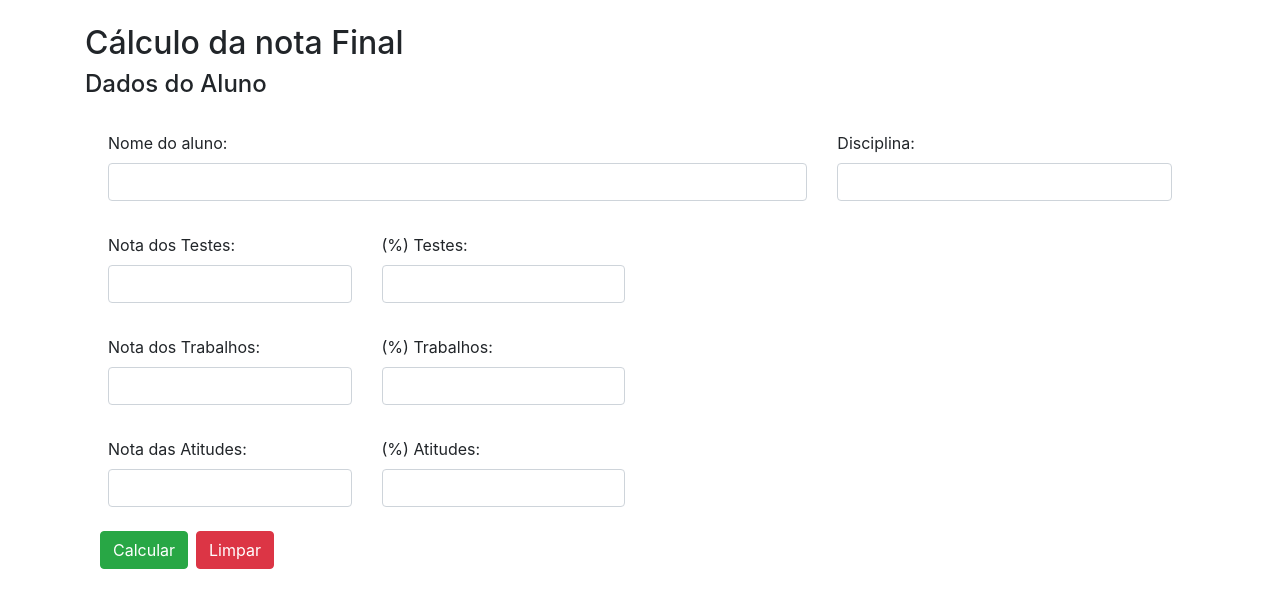
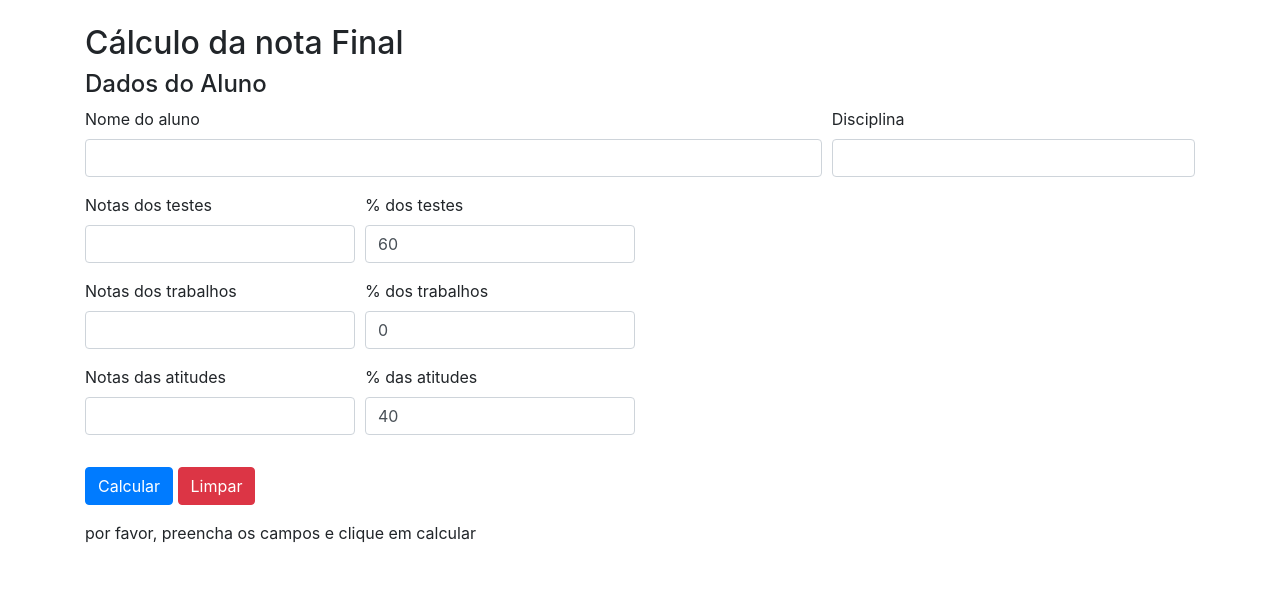
Before and after one commit to davizinhoxz/REACT-APP-1, a React (Vite) app: page / in a window 1280 px wide. Shown: the top 608 px of the page. Built offline with nearby package versions, Linux system fonts and the light colour scheme.

Commit message:
correção do stor

```diff
--- a/src/Notas.jsx
+++ b/src/Notas.jsx
@@ -2,170 +2,88 @@ import React, { useState } from 'react';
 
 function Notas() {
 
-    const [formData, setFormData] = useState({
-        id: '',
-        nome: '',
-        disciplina: '',
-        notaTeste: '',
-        notaTrabalho: '',
-        notaAtitudes: '',
-        testes: '',
-        trabalhos: '',
-        atitudes: ''
-    });
+    const [resultado, setresultado] = useState("por favor, preencha os campos e clique em calcular");
+    const [porcentagemTestes, setPorcentagemTestes] = useState(60);
+    const [porcentagemTrabalhos, setPorcentagemTrabalhos] = useState(0);
+    const [porcentagemAtitudes, setPorcentagemAtitudes] = useState(40);
 
-    const [notas, setNotas] = useState([]);
-    const [dadosSubmetidos, setDadosSubmetidos] = useState(null);
+    /**/
 
-    function handleSubmit(e) {
-        e.preventDefault();
-        setDadosSubmetidos(formData);
+    function calcularNotaFinal() {
 
-        const novaNota = {
-            id: Date.now(),
-            nome: formData.nome,
-            disciplina: formData.disciplina,
-            notaTeste: formData.notaTeste,
-            notaTrabalho: formData.notaTrabalho,
-            notaAtitudes: formData.notaAtitudes,
-            testes: formData.testes,
-            trabalhos: formData.trabalhos,
-            atitudes: formData.atitudes
-        };
-        setNotas([...notas, novaNota]);
+        const notaTestes = (porcentagemTestes / 100) * parseFloat(document.getElementById("notastestes").value);
+        const notaTrabalhos = (porcentagemTrabalhos / 100) * parseFloat(document.getElementById("notastrabalhos").value);
+        const notaAtitudes = (porcentagemAtitudes / 100) * parseFloat(document.getElementById("notasatitudes").value);
+        //return (notaTestes + notaTrabalhos + notaAtitudes).toFixed(2);
+        if (porcentagemTestes + porcentagemTrabalhos + porcentagemAtitudes !== 100) {
+            setresultado("A soma das porcentagens deve ser igual a 100%");
+        } else {
+            setresultado(`A nota final é: ${((notaTestes + notaTrabalhos + notaAtitudes).toFixed(2))}`);
+        }
+
     }
 
-    function limparFormulario() {
-        setFormData({ id: '', nome: '', disciplina: '', notaTeste: '', notaTrabalho: '', notaAtitudes: '', testes: '', trabalhos: '', atitudes: '' });
-        setDadosSubmetidos(null);
-    }
-
-    /*<button type="reset" class="btn btn-danger">Limpar</button>*/
-
-    function calcularNotaFinal(dados) {
-        return (
-            (Number(dados.notaTeste) * Number(dados.testes) / 100) +
-            (Number(dados.notaTrabalho) * Number(dados.trabalhos) / 100) +
-            (Number(dados.notaAtitudes) * Number(dados.atitudes) / 100)
-        ).toFixed(1);
-    }
-
-    function aprovacao(dados) {
-        const notaFinal = calcularNotaFinal(dados);
-
-        if (notaFinal >= 9.5) {
-            return "Aprovado";
-        } else {
-            return "Reporovado";
-        }
-    }
 
     return (
-        <div className="container mt-4">
+        <div className="row">
 
-            <form onSubmit={handleSubmit}>
-
-                <div className="form-group">
-                    <div className="row p-2">
-                        <div className="col-md-8">
-                            <label>Nome do aluno:</label>
-                            <input type="text" className="form-control"
-                                value={formData.nome}
-                                onChange={(e) => setFormData({ ...formData, nome: e.target.value })}
-                                required />
+            <div className="col-12">
+                <form>
+                    <div className="form-row">
+                        <div className="form-group col-md-8">
+                            <label htmlFor="nomealuno">Nome do aluno</label>
+                            <input required type="text" className="form-control" id="nomealuno" />
                         </div>
-                        <div className="col-md-4">
-                            <label>Disciplina:</label>
-                            <input type="text" className="form-control"
-                                value={formData.disciplina}
-                                onChange={(e) => setFormData({ ...formData, disciplina: e.target.value })}
-                                required />
+                        <div className="form-group col-md-4">
+                            <label htmlFor="disciplina">Disciplina</label>
+                            <input required type="text" className="form-control" id="disciplina" />
                         </div>
                     </div>
-                </div>
 
-                <div className="form-group">
-                    <div className="row p-2">
-                        <div className="col-md-3">
-                            <label>Nota dos Testes:</label>
-                            <input type="number" min="0" max="20" step="0.1" className="form-control"
-                                value={formData.notaTeste}
-                                onChange={(e) => setFormData({ ...formData, notaTeste: e.target.value })} required />
+                    <div className="form-row">
+                        <div className="form-group col-md-3">
+                            <label htmlFor="notastestes">Notas dos testes</label>
+                            <input required type="number" min="0" max="20" step="0.1" className="form-control" id="notastestes" />
                         </div>
-                        <div className="col-md-3">
-                            <label>(%) Testes:</label>
-                            <input type="number" min="0" max="100" className="form-control"
-                                value={formData.testes}
-                                onChange={(e) => setFormData({ ...formData, testes: e.target.value })} required />
+                        <div className="form-group col-md-3">
+                            <label htmlFor="porcentagemtestes">% dos testes</label>
+                            <input required type="number" min="0" max="100" value={porcentagemTestes} onChange={(e) => setPorcentagemTestes(parseFloat(e.target.value))} className="form-control" id="porcentagemtestes" />
                         </div>
                     </div>
-                </div>
 
-                <div className="form-group">
-                    <div className="row p-2">
-                        <div className="col-md-3">
-                            <label>Nota dos Trabalhos:</label>
-                            <input type="number" min="0" max="20" step="0.1" className="form-control"
-                                value={formData.notaTrabalho}
-                                onChange={(e) => setFormData({ ...formData, notaTrabalho: e.target.value })} required />
+
+                    <div className="form-row">
+                        <div className="form-group col-md-3">
+                            <label htmlFor="notastrabalhos">Notas dos trabalhos</label>
+                            <input required type="number" min="0" max="20" step="0.1" className="form-control" id="notastrabalhos" />
                         </div>
-                        <div className="col-md-3">
-                            <label>(%) Trabalhos:</label>
-                            <input type="number" min="0" max="100" className="form-control"
-                                value={formData.trabalhos}
-                                onChange={(e) => setFormData({ ...formData, trabalhos: e.target.value })} required />
+                        <div className="form-group col-md-3">
+                            <label htmlFor="porcentagemtrabalhos">% dos trabalhos</label>
+                            <input required type="number" min="0" max="100" value={porcentagemTrabalhos} onChange={(e) => setPorcentagemTrabalhos(parseFloat(e.target.value))} className="form-control" id="porcentagemtrabalhos" />
                         </div>
                     </div>
-                </div>
 
-                <div className="form-group">
-                    <div className="row p-2">
-                        <div className="col-md-3">
-                            <label>Nota das Atitudes:</label>
-                            <input type="number" min="0" max="20" step="0.1" className="form-control"
-                                value={formData.notaAtitudes}
-                                onChange={(e) => setFormData({ ...formData, notaAtitudes: e.target.value })} required />
+
+                    <div className="form-row">
+                        <div className="form-group col-md-3">
+                            <label htmlFor="notasatitudes">Notas das atitudes</label>
+                            <input required type="number" min="0" max="20" step="0.1" className="form-control" id="notasatitudes" />
                         </div>
-                        <div className="col-md-3">
-                            <label>(%) Atitudes:</label>
-                            <input type="number" min="0" max="100" className="form-control"
-                                value={formData.atitudes}
-                                onChange={(e) => setFormData({ ...formData, atitudes: e.target.value })} required />
+                        <div className="form-group col-md-3">
+                            <label htmlFor="porcentagematitudes">% das atitudes</label>
+                            <input required type="number" min="0" max="100" value={porcentagemAtitudes} onChange={(e) => setPorcentagemAtitudes(parseFloat(e.target.value))} className="form-control" id="porcentagematitudes" />
                         </div>
                     </div>
-                </div>
 
-                <button type="submit" className="btn btn-success mr-2">Calcular</button>
-                <button type="button" className="btn btn-danger" onClick={limparFormulario}>Limpar</button>
-            </form>
+                    <button type="button" className="mt-3 btn btn-primary" onClick={calcularNotaFinal}>Calcular</button>
+                    &nbsp;
+                    <button type="reset" className="mt-3 btn btn-danger">Limpar</button>
 
-            {dadosSubmetidos && (
-                <div className="card mt-4">
-                    <div className="card-body">
-                        <h5 className="card-title">Dados Recebidos</h5>
-                        <p><strong>Nome do Aluno:</strong> {dadosSubmetidos.nome}</p>
-                        <p><strong>Disciplina:</strong> {dadosSubmetidos.disciplina}</p>
-                        <p><strong>Nota dos Testes:</strong> {dadosSubmetidos.notaTeste} ({dadosSubmetidos.testes}%)</p>
-                        <p><strong>Nota dos Trabalhos:</strong> {dadosSubmetidos.notaTrabalho} ({dadosSubmetidos.trabalhos}%)</p>
-                        <p><strong>Nota das Atitudes:</strong> {dadosSubmetidos.notaAtitudes} ({dadosSubmetidos.atitudes}%)</p>
-                        <p><strong>Nota Final:</strong> {calcularNotaFinal(dadosSubmetidos)}</p>
+                    <div className="mt-3 mb-3">{resultado}</div>
 
-                        <div className={`alert ${aprovacao(dadosSubmetidos) === 'Aprovado' ? 'alert-success' : 'alert-danger'}`} role="alert">
-                            <p><strong>Resultado:</strong> {aprovacao(dadosSubmetidos)}</p>
-                        </div>
+                </form>
+            </div>
 
-                    </div>
-                </div>
-            )}
-
-            <ul className="list-group mt-4">
-                {notas.map((nota) => (
-                    <li key={nota.id} className="list-group-item">
-                        <h5>{nota.nome} — {nota.disciplina}</h5>
-                        <p>Testes: {nota.notaTeste} ({nota.testes}%) | Trabalhos: {nota.notaTrabalho} ({nota.trabalhos}%) | Atitudes: {nota.notaAtitudes} ({nota.atitudes}%)</p>
-                    </li>
-                ))}
-            </ul>
         </div>
     );
 }
```
